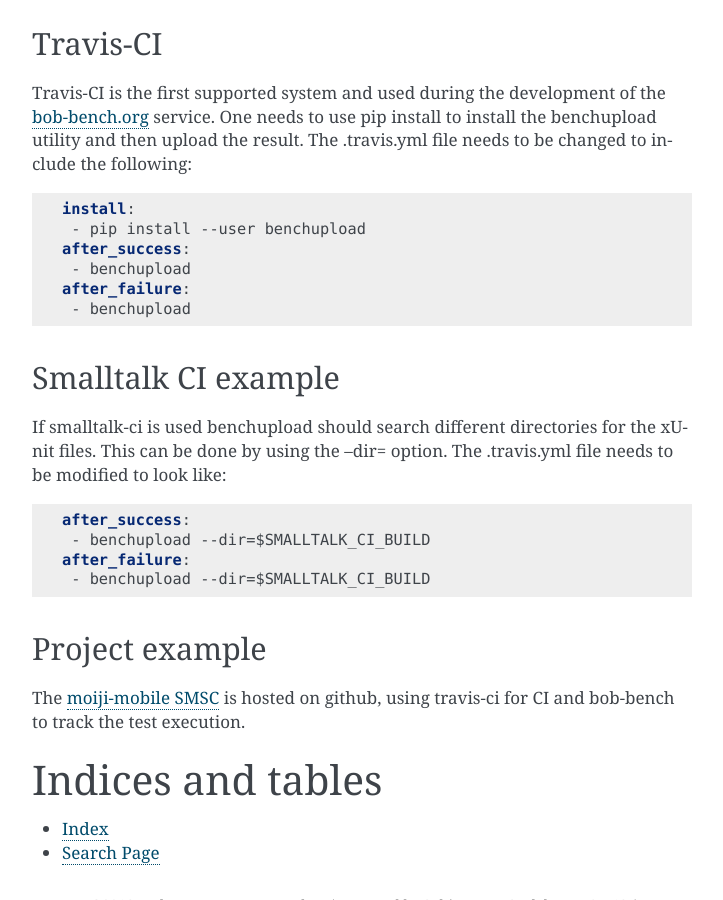
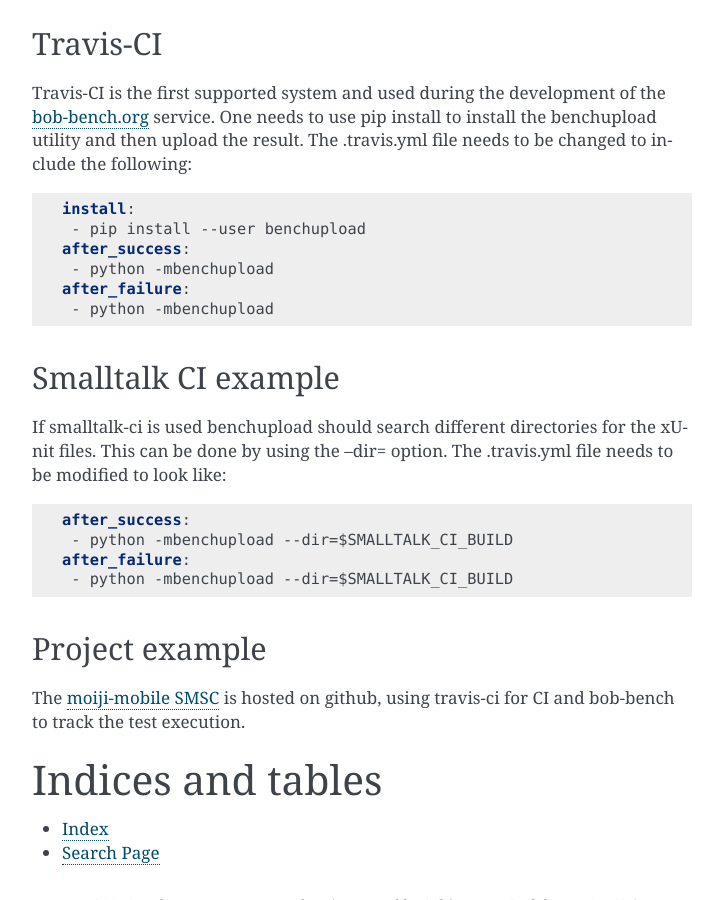
Before and after one commit to bob-bench/benchupload, a Sphinx documentation site: the page built from doc/index.rst, in a window 1280 px wide and 900 px high, scrolled down 1240 px. Shown: the whole window, without its empty margins (388-1111 px from the left). Built offline with Sphinx 7.4.7, drawn with Linux system fonts in a browser that asks for light colours.

Commit message:
doc: For user installation we might not have it in the $PATH
Use python -mbenchupload in case pip install --user didn't put it
into the PATH.

```diff
--- a/doc/index.rst
+++ b/doc/index.rst
@@ -83,9 +83,9 @@
   install:
    - pip install --user benchupload
   after_success:
-   - benchupload
+   - python -mbenchupload
   after_failure:
-   - benchupload
+   - python -mbenchupload
 
 
 Smalltalk CI example
@@ -99,9 +99,9 @@
 .. code-block:: yaml
 
   after_success:
-   - benchupload --dir=$SMALLTALK_CI_BUILD
+   - python -mbenchupload --dir=$SMALLTALK_CI_BUILD
   after_failure:
-   - benchupload --dir=$SMALLTALK_CI_BUILD
+   - python -mbenchupload --dir=$SMALLTALK_CI_BUILD
 
 Project example
 ---------------
```
